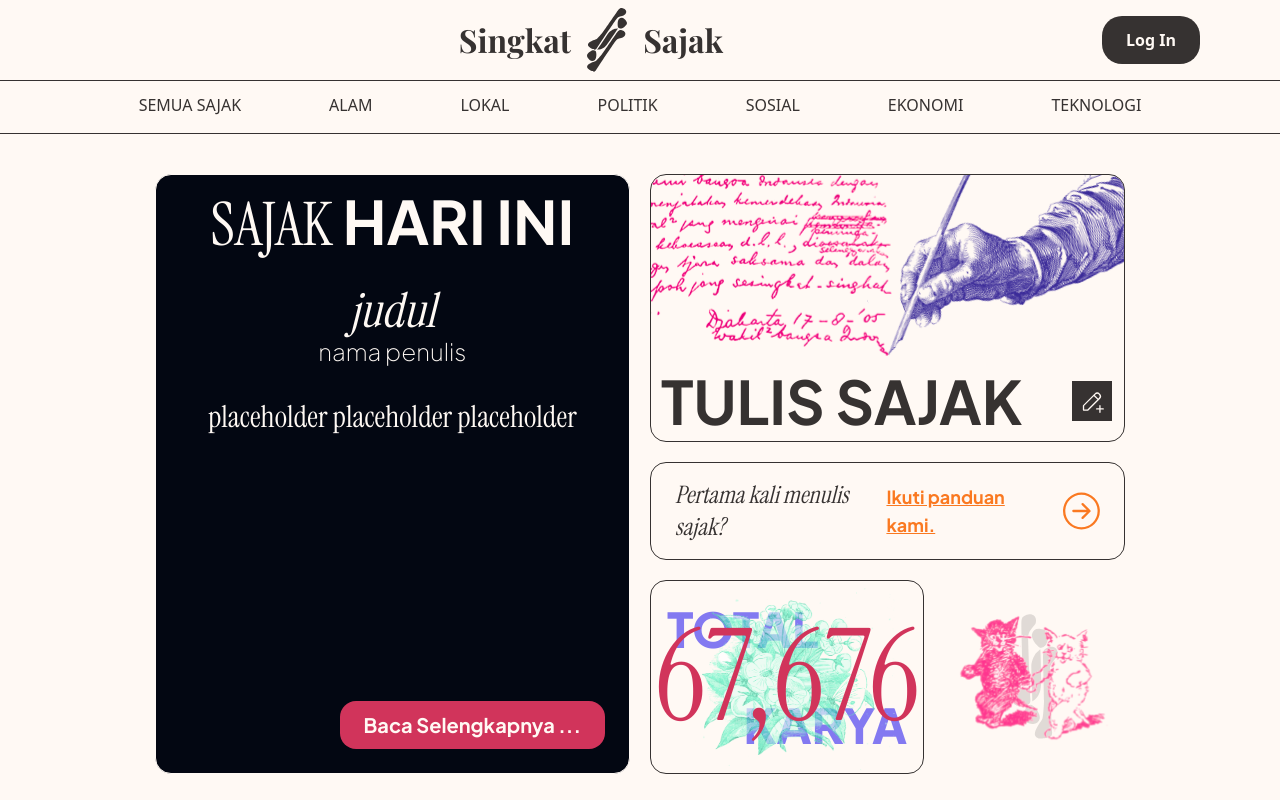
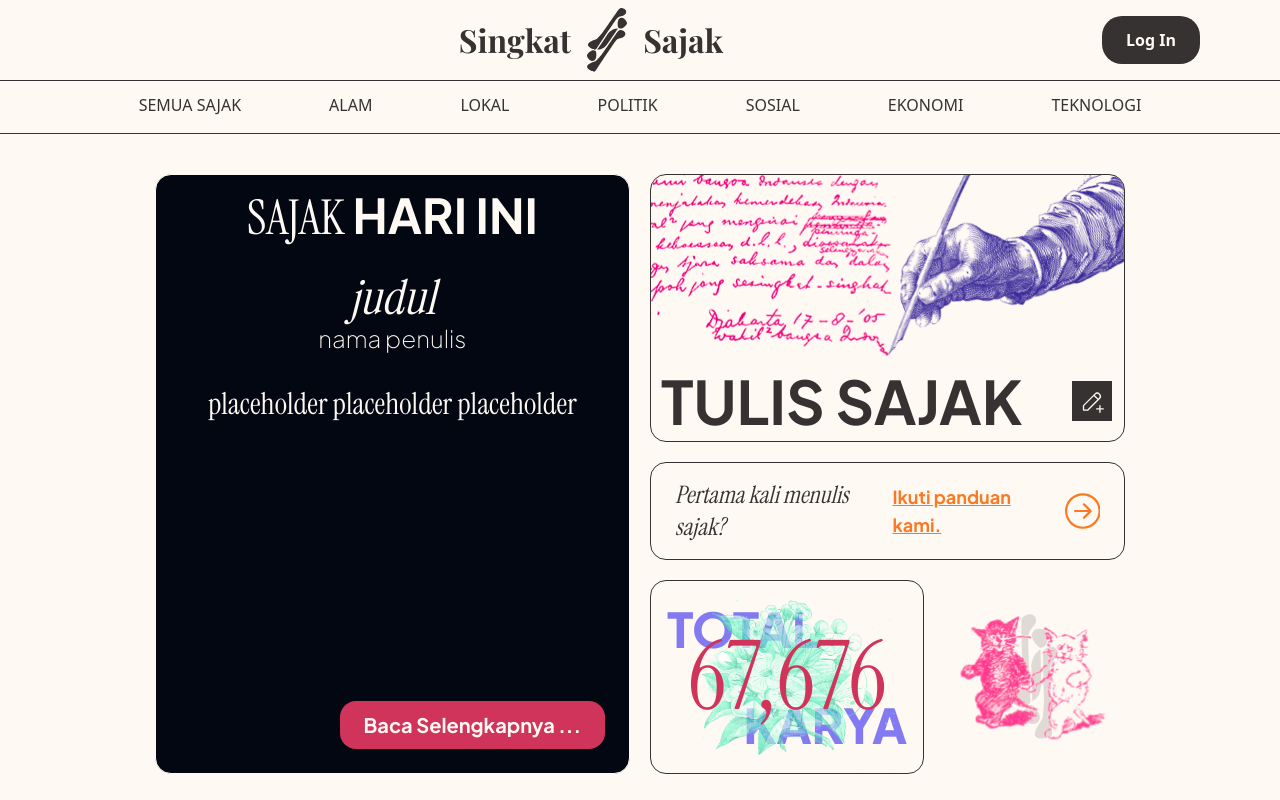
Before and after one commit to SuryaAtmaja1/10-Aplikasi-Web-2025, a Next.js app in the folder frontend/: page / in a window 1280 px wide. Shown: the top 800 px of the page. Built offline with nearby package versions, Linux system fonts and the light colour scheme; a web font is replaced by a local one.

Commit message:
fix dikit

```diff
--- a/frontend/src/components/LandingPage/LandingHero.jsx
+++ b/frontend/src/components/LandingPage/LandingHero.jsx
@@ -15,7 +15,7 @@ export const LandingHero = () => {
           <div className="h-full flex flex-col">
             <a href="" className="group relative flex flex-col items-center grow overflow-hidden rounded-lg md:rounded-2xl border bg-gray-950 text-background pt-2 md:pt-4 pb-12 px-4">
               <div className="absolute inset-0"></div>
-              <h1 className="text-4xl md:text-4xl lg:text-6xl 2xl:text-8xl mb-6 md:mb-8"><span className="font-instrument">SAJAK</span><span className="font-bold"> HARI INI</span></h1>
+              <h1 className="text-4xl md:text-4xl lg:text-5xl 2xl:text-8xl mb-6 md:mb-8"><span className="font-instrument">SAJAK</span><span className="font-bold"> HARI INI</span></h1>
               <h2 className="font-instrument italic text-2xl md:text-3xl xl:text-5xl">judul</h2>
               <h3 className="text-lg xl:text-2xl font-extralight mb-4 md:mb-8">nama penulis</h3>
               <p className="font-instrument text-md xl:text-3xl">placeholder placeholder placeholder</p>
@@ -46,11 +46,11 @@ export const LandingHero = () => {
               <WritePlus className="md:hidden absolute right-0 top-0 h-[30px] md:h-12 2xl:h-[72px] w-auto" />
             </a>
             {/* bantuan */}
-            <a href="" className="group relative flex flex-row items-center justify-between overflow-hidden rounded-lg md:rounded-2xl h-fit py-2.5 md:py-4 px-2.5 md:px-6 border">
-              <p className="font-instrument italic text-sm md:text-2xl">Pertama kali menulis sajak?</p>
-              <div className="flex items-center gap-2 md:gap-5 justify-center">
-                <p className="font-jakarta font-bold underline text-xs md:text-lg text-oren justify-center">Ikuti panduan kami.</p>
-                <ArrowRightCircle className="h-6 w-6 md:h-10 md:w-10 text-oren" />
+            <a href="" className="group relative flex flex-row items-center justify-between gap-3 overflow-hidden rounded-lg md:rounded-2xl h-fit py-2.5 md:py-4 px-2.5 md:px-6 border">
+              <p className="font-instrument italic text-sm md:text-base xl:text-2xl">Pertama kali menulis sajak?</p>
+              <div className="flex items-center gap-2 xl:gap-5 justify-center">
+                <p className="font-jakarta font-bold underline text-xs md:text-sm xl:text-lg text-oren justify-center">Ikuti panduan kami.</p>
+                <ArrowRightCircle className="h-6 w-6 xl:h-10 xl:w-10 text-oren" />
               </div>
             </a>
             {/* ---------- bottom grid ---------- */}
@@ -66,7 +66,7 @@ export const LandingHero = () => {
                   objectFit="contain"
                   alt="gambar bunga"
                 />
-                <h1 className="z-10 font-instrument text-6xl md:text-7xl xl:text-9xl text-cerise">67,676</h1>
+                <h1 className="z-10 font-instrument text-6xl md:text-7xl lg:text-8xl 2xl:text-9xl text-cerise">67,676</h1>
               </a>
               {/* kocheng */}
               <a href="" className="group relative overflow-hidden rounded-lg md:rounded-2xl h-full w-[64.76%] ">
```
